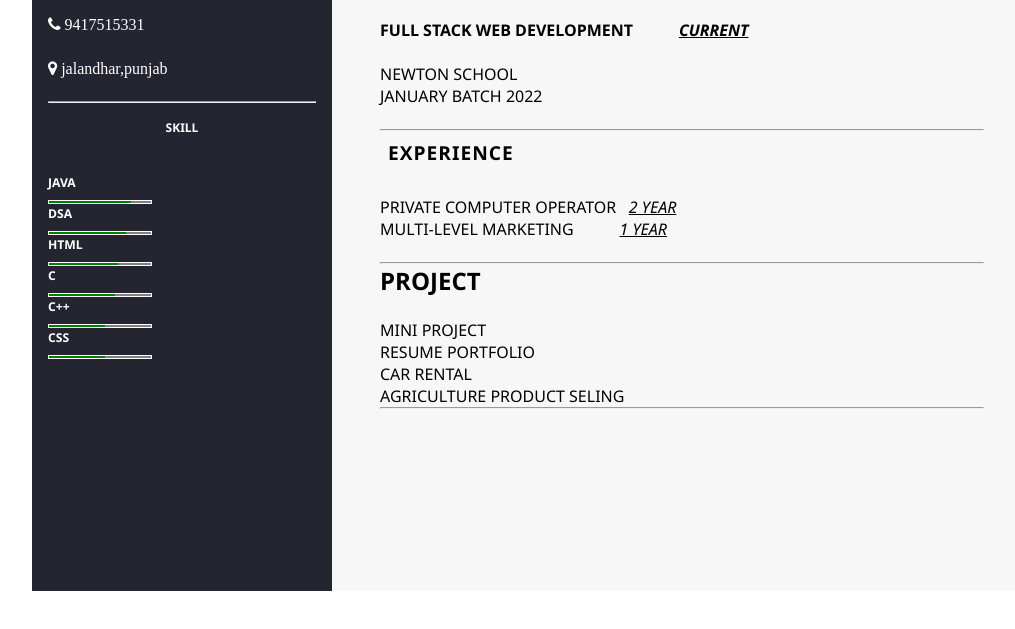
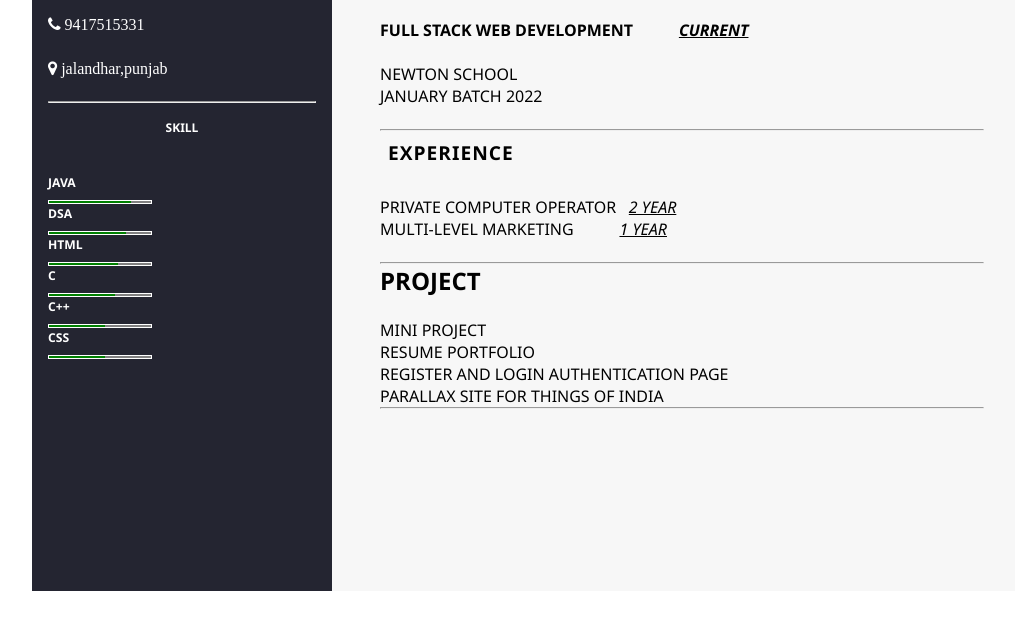
Before and after one commit to ganitkumar517/CSS-Selectors-Basic-Selectors-Id-selector-Class-selector-CSS-Colours-Backg-...---Post-Class---, a plain HTML site: page index.html in a window 1280 px wide. Shown: the part 665-1294 px from the top of the page, without its empty margins (32-1047 px from the left). Drawn offline with Linux system fonts and the light colour scheme.

Commit message:
Update index.html

```diff
--- a/index.html
+++ b/index.html
@@ -94,8 +94,8 @@
           <ol>
               <li>mini project</li>
               <li>resume portfolio</li>
-              <li>car rental</li>
-              <li>agriculture product seling</li>
+              <li>register and login authentication page</li>
+              <li>parallax site for things of india</li>
           </ol>
           <hr>
          </div>
```
